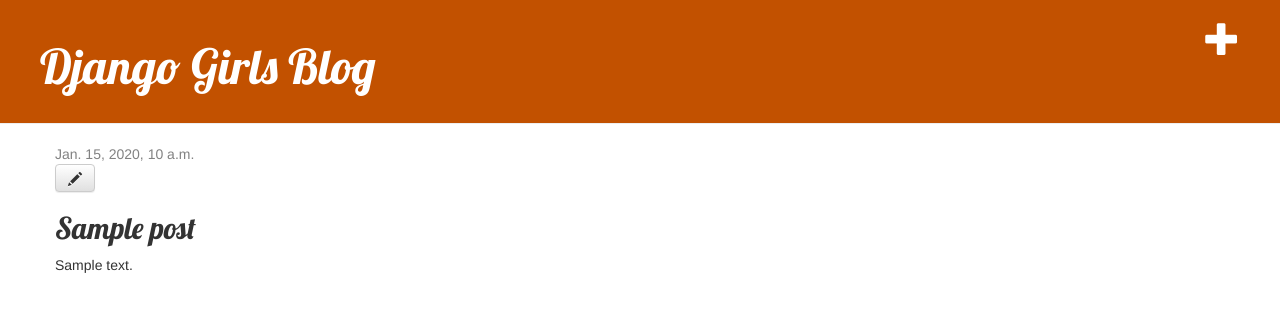
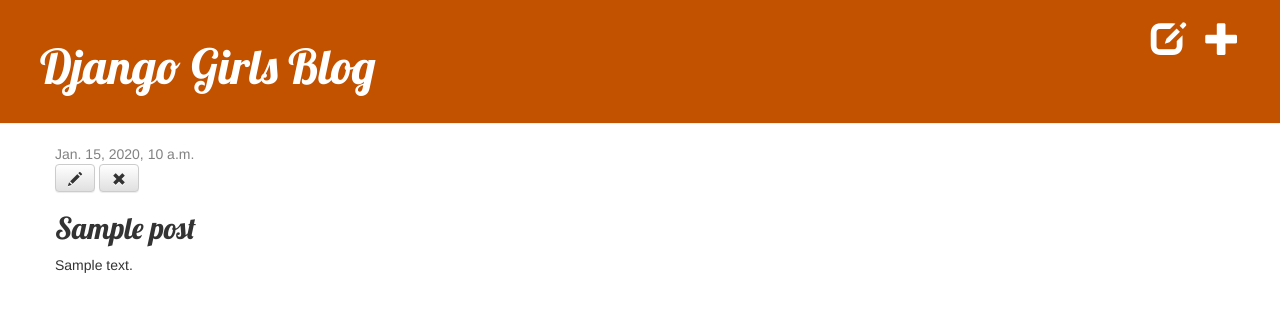
Before and after one commit to Pitrified/djangogirls-tutorial, a Django app: page /post/1/ in a window 1280 px wide. Shown: the top 312 px of the page. Run offline with Django 3.2, Linux system fonts and the light colour scheme; a user stored in the database is signed in; tables that the repository leaves empty hold one stand-in row (values such as "Sample post"); some libraries are stand-ins or nearby versions.

Commit message:
Add post drafts/publish/delete

```diff
--- a/blog/templates/blog/base.html
+++ b/blog/templates/blog/base.html
@@ -13,6 +13,9 @@
                 <a href="{% url 'post_new' %}" class="top-menu">
                     <span class="glyphicon glyphicon-plus"></span>
                 </a>
+                <a href="{% url 'post_draft_list' %}" class="top-menu">
+                    <span class="glyphicon glyphicon-edit"></span>
+                </a>
             {% endif %}
             <h1><a href="/">Django Girls Blog</a></h1>
         </div>
--- a/blog/templates/blog/post_detail.html
+++ b/blog/templates/blog/post_detail.html
@@ -6,9 +6,18 @@
             <div class="date">
                 {{ post.published_date }}
             </div>
+        {% else %}
+            <a class="btn btn-default" href="{% url 'post_publish' pk=post.pk %}">
+                Publish
+            </a>
         {% endif %}
         {% if user.is_authenticated %}
-            <a class="btn btn-default" href="{% url 'post_edit' pk=post.pk %}"><span class="glyphicon glyphicon-pencil"></span></a>
+            <a class="btn btn-default" href="{% url 'post_edit' pk=post.pk %}">
+                <span class="glyphicon glyphicon-pencil"></span>
+            </a>
+            <a class="btn btn-default" href="{% url 'post_remove' pk=post.pk %}">
+                <span class="glyphicon glyphicon-remove"></span>
+            </a>
         {% endif %}
         <h2>{{ post.title }}</h2>
         <p>{{ post.text|linebreaksbr }}</p>
--- a/blog/urls.py
+++ b/blog/urls.py
@@ -6,4 +6,7 @@
     path("post/<int:pk>/", views.post_detail, name="post_detail"),
     path("post/new/", views.post_new, name="post_new"),
     path("post/<int:pk>/edit/", views.post_edit, name="post_edit"),
+    path("post/<pk>/publish/", views.post_publish, name="post_publish"),
+    path("post/<pk>/remove/", views.post_remove, name="post_remove"),
+    path("drafts/", views.post_draft_list, name="post_draft_list"),
 ]
--- a/blog/views.py
+++ b/blog/views.py
@@ -26,7 +26,7 @@
         if form.is_valid():
             post = form.save(commit=False)
             post.author = request.user
-            post.published_date = timezone.now()
+            #  post.published_date = timezone.now()
             post.save()
             return redirect("post_detail", pk=post.pk)
     else:
@@ -41,9 +41,26 @@
         if form.is_valid():
             post = form.save(commit=False)
             post.author = request.user
-            post.published_date = timezone.now()
+            #  post.published_date = timezone.now()
             post.save()
             return redirect("post_detail", pk=post.pk)
     else:
         form = PostForm(instance=post)
     return render(request, "blog/post_edit.html", {"form": form})
+
+
+def post_draft_list(request):
+    posts = Post.objects.filter(published_date__isnull=True).order_by("created_date")
+    return render(request, "blog/post_draft_list.html", {"posts": posts})
+
+
+def post_publish(request, pk):
+    post = get_object_or_404(Post, pk=pk)
+    post.publish()
+    return redirect("post_detail", pk=pk)
+
+
+def post_remove(request, pk):
+    post = get_object_or_404(Post, pk=pk)
+    post.delete()
+    return redirect("post_list")
```
Also changed, not shown: blog/templates/blog/post_draft_list.html (added, +11 -0 lines).
